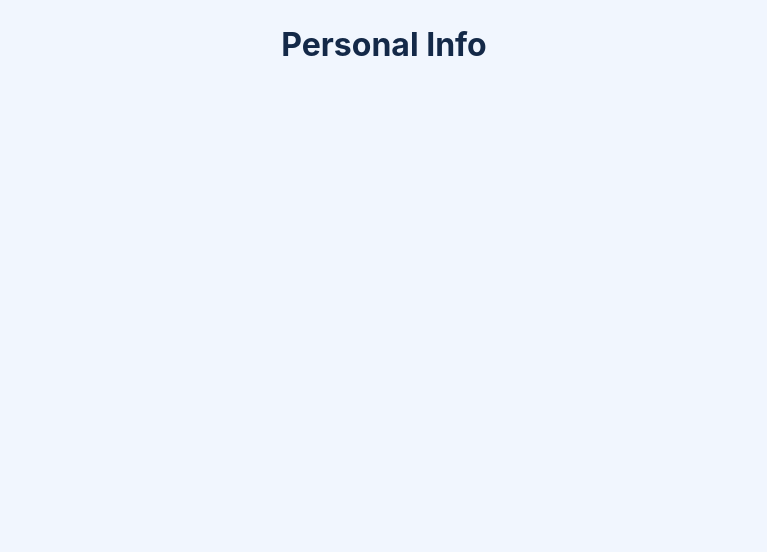
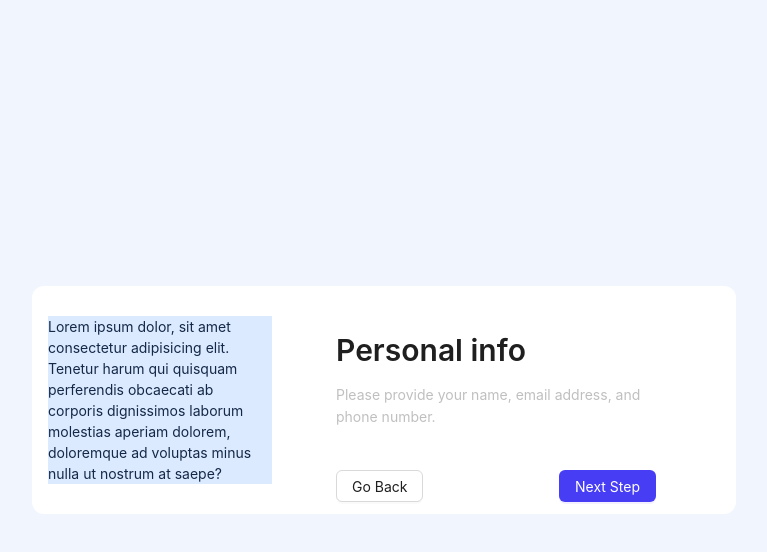
Before and after one commit to BorzooMV/multi-step-form, a React (Vite) app: page / in a window 1280 px wide. Shown: the top 552 px of the page, without its empty margins (256-1023 px from the left). Built offline with nearby package versions, Linux system fonts and the light colour scheme.

Commit message:
feat: implement form structure

```diff
--- /dev/null
+++ b/src/components/FormNavigation/index.tsx
@@ -0,0 +1,18 @@
+import { Button } from "antd";
+
+type FormNavigationProps = {
+  step: number;
+};
+
+export default function FormNavigation({ step }: FormNavigationProps) {
+  const isFirstStep = step === 0;
+
+  return (
+    <div>
+      {!isFirstStep && <Button>Go Back</Button>}
+      <Button className="float-right" type="primary">
+        Next Step
+      </Button>
+    </div>
+  );
+}
--- /dev/null
+++ b/src/components/FormWrapper/Sidebar.tsx
@@ -0,0 +1,12 @@
+export default function Sidebar() {
+  return (
+    <div className="bg-blue-100">
+      <p>
+        Lorem ipsum dolor, sit amet consectetur adipisicing elit. Tenetur harum
+        qui quisquam perferendis obcaecati ab corporis dignissimos laborum
+        molestias aperiam dolorem, doloremque ad voluptas minus nulla ut nostrum
+        at saepe?
+      </p>
+    </div>
+  );
+}
--- /dev/null
+++ b/src/components/FormWrapper/index.tsx
@@ -0,0 +1,27 @@
+import FormNavigation from "../FormNavigation";
+import Sidebar from "./Sidebar";
+import { Col, Row } from "antd";
+
+type FormWrapperProps = {
+  step: number;
+  formComponent: React.ElementType;
+};
+
+export default function FormWrapper({
+  step,
+  formComponent: FormComponent,
+}: FormWrapperProps) {
+  return (
+    <Row>
+      <Col span={8}>
+        <Sidebar />
+      </Col>
+      <Col span={16}>
+        <div className="flex flex-col justify-between px-16 py-1 h-full">
+          <FormComponent />
+          <FormNavigation step={step} />
+        </div>
+      </Col>
+    </Row>
+  );
+}
--- /dev/null
+++ b/src/components/HeadAndSub/index.tsx
@@ -0,0 +1,19 @@
+import { Typography } from "antd";
+
+const { Text, Title } = Typography;
+
+type HeadAndSubProps = {
+  header: string;
+  subheader: string;
+};
+
+export default function HeadAndSub({ header, subheader }: HeadAndSubProps) {
+  return (
+    <div className="flex flex-col">
+      <Title level={2} className="text-textDark mb-2">
+        {header}
+      </Title>
+      <Text disabled>{subheader}</Text>
+    </div>
+  );
+}
--- /dev/null
+++ b/src/components/Layout/MainWrapper.tsx
@@ -0,0 +1,7 @@
+import { PropsWithChildren } from "react";
+
+export default function MainWrapper({ children }: PropsWithChildren) {
+  return (
+    <div className="max-w-2xl w-full bg-white rounded-xl p-4">{children}</div>
+  );
+}
--- a/src/components/Layout/index.tsx
+++ b/src/components/Layout/index.tsx
@@ -1,9 +1,16 @@
+import { ConfigProvider } from "antd";
+import MainWrapper from "./MainWrapper";
 import Router from "./Router";
+import theme from "../../theme/ant-theme";
 
 export default function Layout() {
   return (
-    <div className="flex flex-column items-center justify-center">
-      <Router />
-    </div>
+    <ConfigProvider theme={theme}>
+      <div className="max-h-2xl h-screen flex flex-column items-center justify-center">
+        <MainWrapper>
+          <Router />
+        </MainWrapper>
+      </div>
+    </ConfigProvider>
   );
 }
--- /dev/null
+++ b/src/components/forms/PersonalInformationForm.tsx
@@ -0,0 +1,12 @@
+import HeadAndSub from "../HeadAndSub";
+
+export default function PersonalInformationForm({ step }: { step: number }) {
+  return (
+    <>
+      <HeadAndSub
+        header="Personal info"
+        subheader="Please provide your name, email address, and phone number."
+      />
+    </>
+  );
+}
--- a/src/pages/Personal/index.tsx
+++ b/src/pages/Personal/index.tsx
@@ -1,7 +1,6 @@
+import FormWrapper from "../../components/FormWrapper";
+import PersonalInformationForm from "../../components/forms/PersonalInformationForm";
+
 export default function Personal() {
-  return (
-    <div>
-      <h1>Personal Info</h1>
-    </div>
-  );
+  return <FormWrapper step={1} formComponent={PersonalInformationForm} />;
 }
--- /dev/null
+++ b/src/theme/ant-theme.ts
@@ -0,0 +1,7 @@
+const theme = {
+  token: {
+    colorPrimary: "#463df5",
+  },
+};
+
+export default theme;
```
